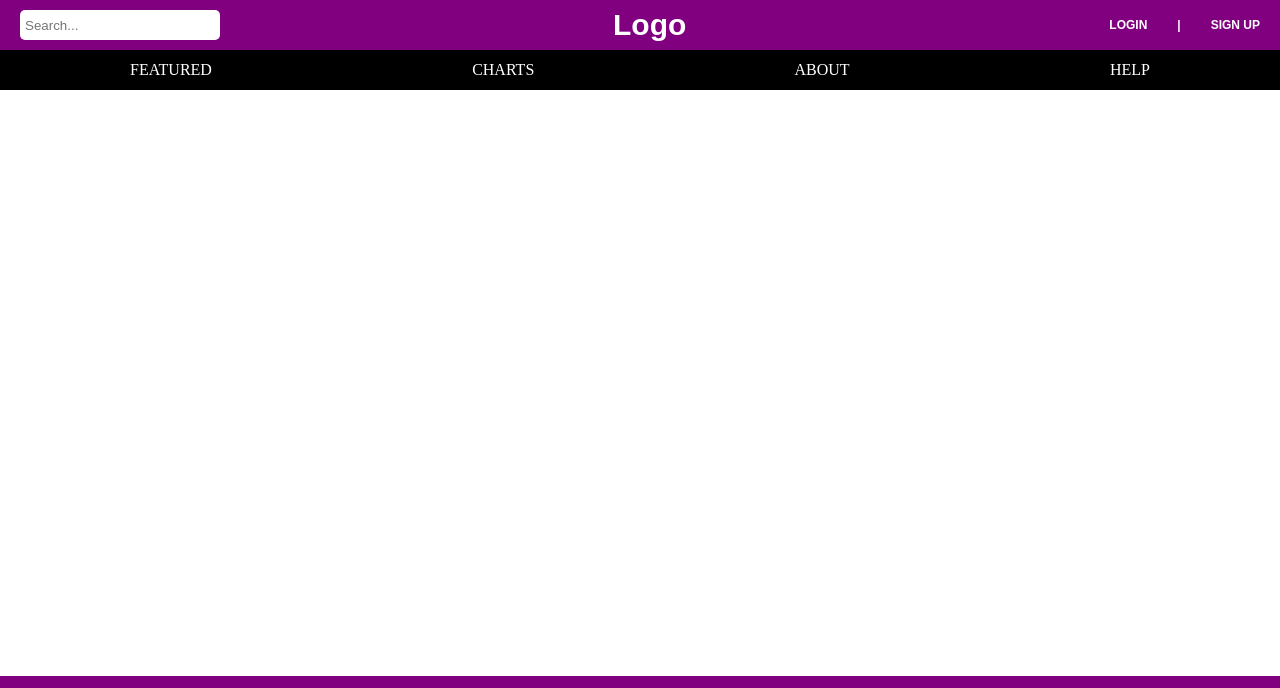
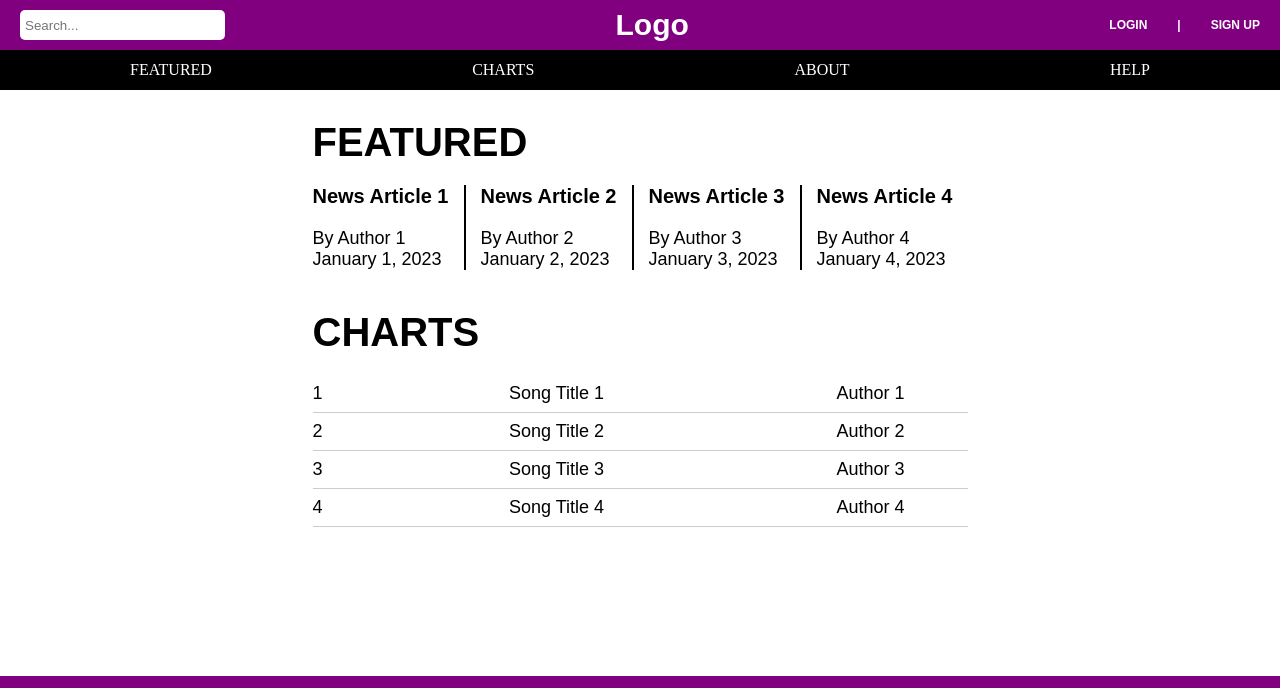
Before and after one commit to CezarPP/LyricsSmartTranslator, a plain HTML site: page index.html in a window 1280 px wide. Shown: the top 688 px of the page. Drawn offline with Linux system fonts and the light colour scheme.

Commit message:
Added featured and charts to main page

```diff
--- /dev/null
+++ b/css/mainPage.css
@@ -0,0 +1,90 @@
+.content-container {
+    max-width: 1200px;
+    margin: 0 auto;
+    padding: 0 15px;
+}
+
+.news-container {
+    margin-top: 30px;
+    margin-bottom: 30px;
+}
+
+.featured-title {
+    font-family: Programme, Arial, sans-serif;
+    font-size: 40px;
+    font-weight: bold;
+    text-transform: uppercase;
+    margin-bottom: 20px;
+    text-align: left;
+}
+
+
+.news-columns {
+    display: flex;
+    justify-content: space-between;
+    font-family: Programme, Arial, sans-serif;
+    margin-bottom: 40px;
+}
+
+.news-column {
+    width: 25%;
+    border-right: 2px solid black;
+    padding: 0 15px;
+}
+
+.news-column:first-child {
+    padding-left: 0;
+}
+
+.news-column:last-child {
+    border-right: none;
+}
+
+.news-column h3 {
+    font-size: 20px;
+    font-weight: bold;
+    margin-bottom: 20px;
+}
+
+.news-column p {
+    font-size: 18px;
+}
+
+/* Charts */
+
+.charts-container {
+    margin-bottom: 30px;
+}
+
+.charts-title {
+    font-family: Programme, Arial, sans-serif;
+    font-size: 40px;
+    font-weight: bold;
+    text-transform: uppercase;
+    margin-bottom: 20px;
+    text-align: left;
+}
+
+.charts-list {
+    font-family: Programme, Arial, sans-serif;
+}
+
+.charts-list li {
+    display: flex;
+    justify-content: space-between;
+    font-size: 18px;
+    padding: 8px 0;
+    border-bottom: 1px solid #ccc;
+}
+
+.charts-list .song-number {
+    width: 10%;
+}
+
+.charts-list .song-title {
+    width: 30%;
+}
+
+.charts-list .song-author {
+    width: 20%;
+}
--- a/css/styles.css
+++ b/css/styles.css
@@ -3,20 +3,13 @@
     margin: 0;
     text-decoration: none;
     list-style: none;
-    box-sizing: border-box;
 }
 
 body {
     font-family: montserrat, serif;
-}
-
-/*
-added new
- */
-
-body {
+    display: flex;
+    flex-direction: column;
     min-height: 100vh;
-    margin: 0;
 }
 
 header {
@@ -29,19 +22,9 @@ footer {
     background: lightcyan;
 }
 
-/* The article fills all the space between header & footer */
-body {
-    display: flex;
-    flex-direction: column;
-}
-
 article {
     flex: 1;
 }
-
-/*
-finish
- */
 
 .nav {
     font-family: Programme, sans-serif;
--- a/index.html
+++ b/index.html
@@ -6,14 +6,68 @@
     <meta name="viewport" content="width=device-width, initial-scale=1.0">
     <title> Lyrit </title>
     <link rel="stylesheet" href="/css/styles.css">
+    <link rel="stylesheet" href="/css/mainPage.css">
     <script src="/js/loadNavbar.js" defer></script>
     <script src="/js/loadFooter.js" defer></script>
 </head>
 <body>
 <header id="navbar-container"></header>
-<article>
 
+<article class="content-container">
+
+    <section class="news-container">
+        <h2 class="featured-title">FEATURED</h2>
+        <div class="news-columns">
+            <div class="news-column">
+                <h3>News Article 1</h3>
+                <p>By Author 1</p>
+                <p>January 1, 2023</p>
+            </div>
+            <div class="news-column">
+                <h3>News Article 2</h3>
+                <p>By Author 2</p>
+                <p>January 2, 2023</p>
+            </div>
+            <div class="news-column">
+                <h3>News Article 3</h3>
+                <p>By Author 3</p>
+                <p>January 3, 2023</p>
+            </div>
+            <div class="news-column">
+                <h3>News Article 4</h3>
+                <p>By Author 4</p>
+                <p>January 4, 2023</p>
+            </div>
+        </div>
+    </section>
+
+    <section class="charts-container">
+        <h2 class="charts-title">CHARTS</h2>
+        <ul class="charts-list">
+            <li>
+                <span class="song-number">1</span>
+                <span class="song-title">Song Title 1</span>
+                <span class="song-author">Author 1</span>
+            </li>
+            <li>
+                <span class="song-number">2</span>
+                <span class="song-title">Song Title 2</span>
+                <span class="song-author">Author 2</span>
+            </li>
+            <li>
+                <span class="song-number">3</span>
+                <span class="song-title">Song Title 3</span>
+                <span class="song-author">Author 3</span>
+            </li>
+            <li>
+                <span class="song-number">4</span>
+                <span class="song-title">Song Title 4</span>
+                <span class="song-author">Author 4</span>
+            </li>
+        </ul>
+    </section>
 </article>
+
 <footer id="footer-container"></footer>
 
 </body>
```
